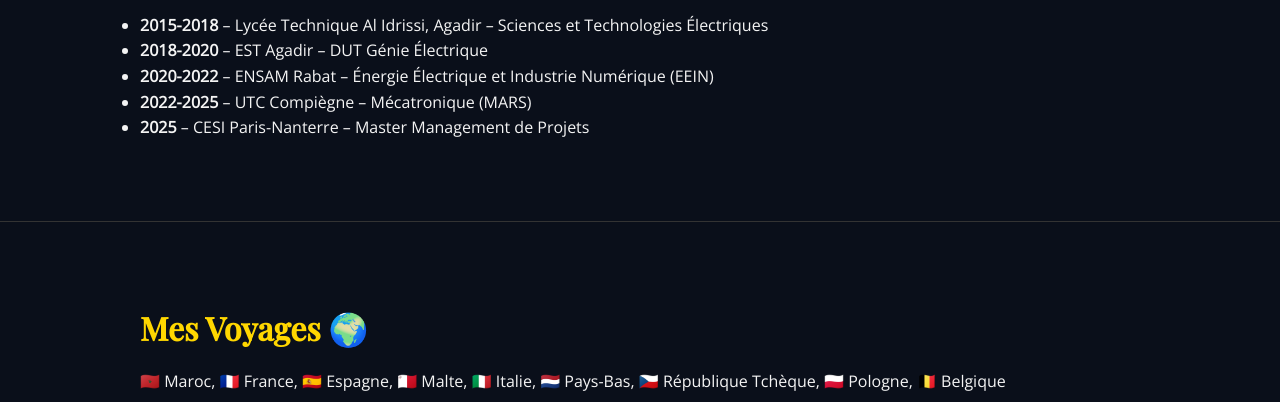
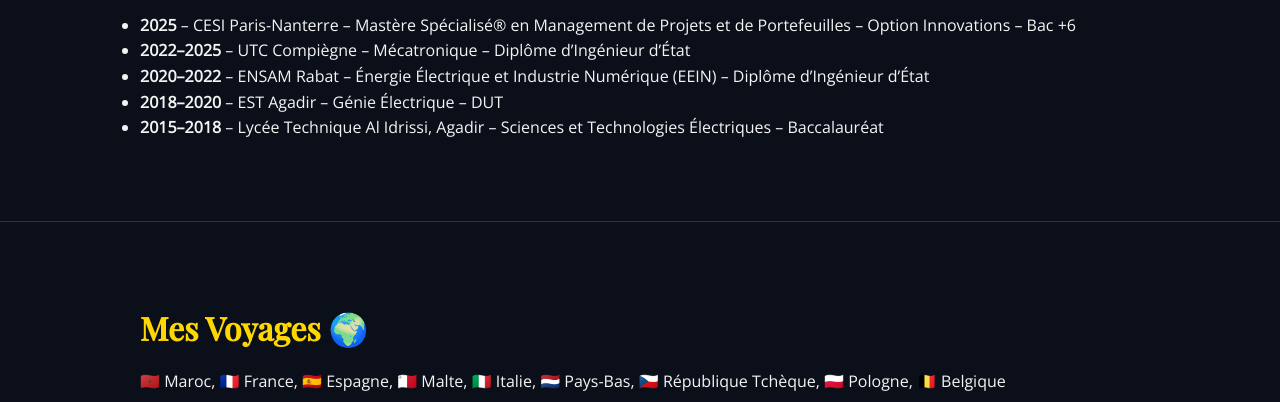
Before and after one commit to AbderrahmaneLasri/abderrahmane-lasri.github.io, a plain HTML site: page index.html in a window 1280 px wide. Shown: the part 695-1097 px from the top of the page. Drawn offline with nearby package versions, Linux system fonts and the light colour scheme.

Commit message:
Update index.html

```diff
--- a/index.html
+++ b/index.html
@@ -24,14 +24,15 @@
     <div class="container">
         <h2>Mon Parcours</h2>
         <ul>
-                <li><strong>2015-2018</strong> – Lycée Technique Al Idrissi, Agadir – Sciences et Technologies Électriques</li>
-                <li><strong>2018-2020</strong> – EST Agadir – DUT Génie Électrique</li>
-                <li><strong>2020-2022</strong> – ENSAM Rabat – Énergie Électrique et Industrie Numérique (EEIN)</li>
-                <li><strong>2022-2025</strong> – UTC Compiègne – Mécatronique (MARS)</li>
-                <li><strong>2025</strong> – CESI Paris-Nanterre – Master Management de Projets</li>
+            <li><strong>2025</strong> – CESI Paris-Nanterre – Mastère Spécialisé® en Management de Projets et de Portefeuilles – Option Innovations – Bac +6</li>
+            <li><strong>2022–2025</strong> – UTC Compiègne – Mécatronique – Diplôme d’Ingénieur d’État</li>
+            <li><strong>2020–2022</strong> – ENSAM Rabat – Énergie Électrique et Industrie Numérique (EEIN) – Diplôme d’Ingénieur d’État</li>
+            <li><strong>2018–2020</strong> – EST Agadir – Génie Électrique – DUT</li>
+            <li><strong>2015–2018</strong> – Lycée Technique Al Idrissi, Agadir – Sciences et Technologies Électriques – Baccalauréat</li>
         </ul>
     </div>
 </section>
+
 
     <section id="voyages">
         <div class="container">
```
Lines whose indentation alone changed are shown as unchanged.
